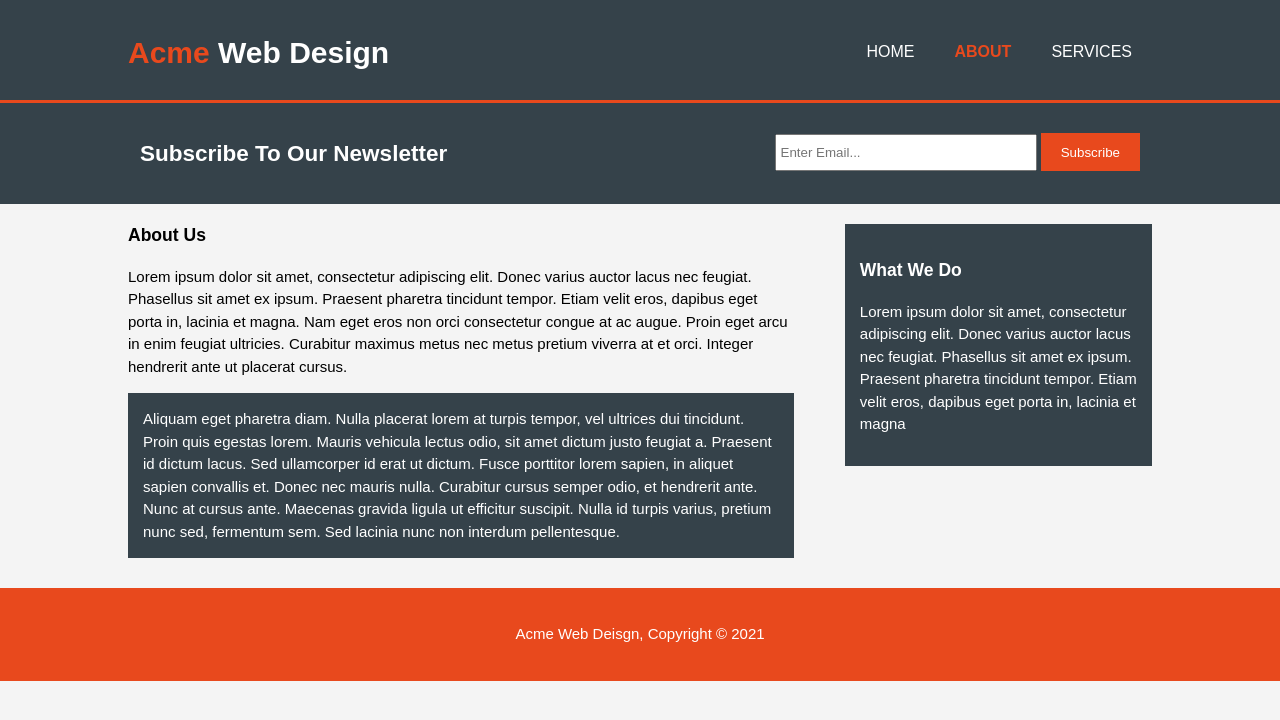
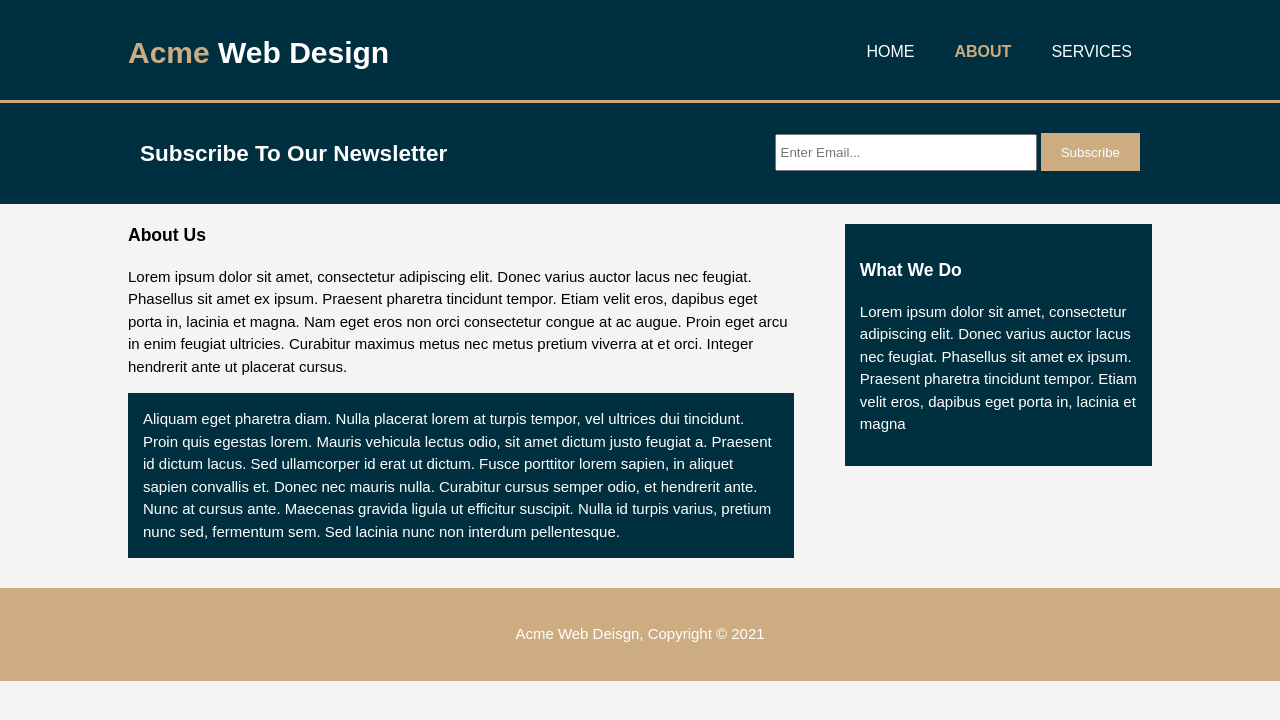
Before and after one commit to abdellah212g/Site_statique, a plain HTML site: page about.html in a window 1280 px wide. Drawn offline with Linux system fonts and the light colour scheme.

Commit message:
add Css colors

```diff
--- a/css/style.css
+++ b/css/style.css
@@ -19,7 +19,7 @@ ul{
 
 .button_1{
   height:38px;
-  background:#e8491d;
+  background:#cdac81;
   border:0;
   padding-left: 20px;
   padding-right:20px;
@@ -28,7 +28,7 @@ ul{
 
 .dark{
   padding:15px;
-  background:#35424a;
+  background:#00303f;
   color:#ffffff;
   margin-top:10px;
   margin-bottom:10px;
@@ -36,11 +36,11 @@ ul{
 
 /* Header **/
 header{
-  background:#35424a;
+  background:#00303f;
   color:#ffffff;
   padding-top:30px;
   min-height:70px;
-  border-bottom:#e8491d 3px solid;
+  border-bottom:#cdac81 3px solid;
 }
 
 header a{
@@ -70,12 +70,12 @@ header nav{
 }
 
 header .highlight, header .current a{
-  color:#e8491d;
+  color:#cdac81;
   font-weight:bold;
 }
 
 header a:hover{
-  color:#cccccc;
+  color:#e7e7de;
   font-weight:bold;
 }
 
@@ -101,7 +101,7 @@ header a:hover{
 #newsletter{
   padding:15px;
   color:#ffffff;
-  background:#35424a
+  background:#00303f
 }
 
 #newsletter h1{
@@ -166,7 +166,7 @@ footer{
   padding:20px;
   margin-top:20px;
   color:#ffffff;
-  background-color:#e8491d;
+  background-color:#cdac81;
   text-align: center;
 }
 
```
Also changed, not shown: 1 other file.
